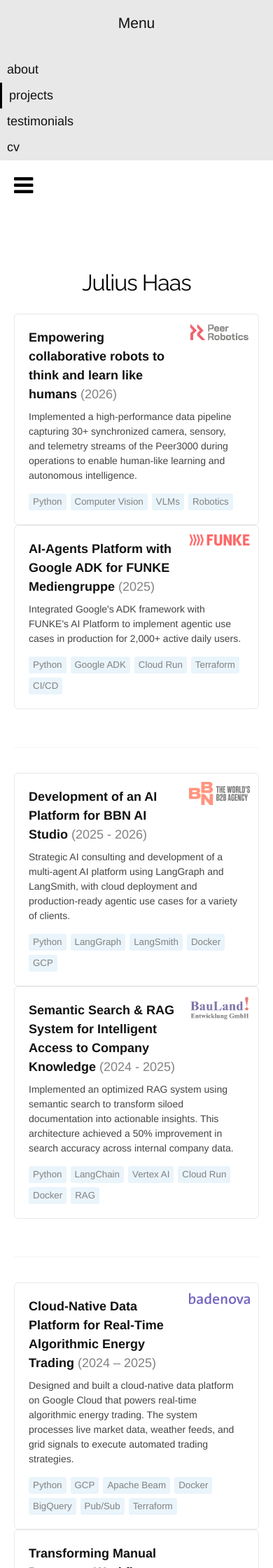
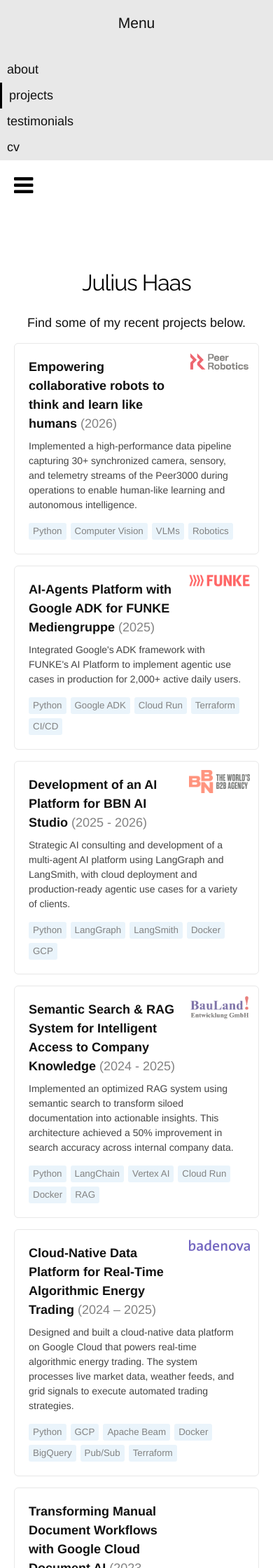
Before and after one commit to julhaas91/julhaas91.github.io, a Jekyll site: the page built from projects.html, in a window 390 px wide. Shown: the top 2240 px of the page at 70% size. Built offline with Jekyll 4.4.1, drawn with Linux system fonts in a browser that asks for light colours; nearby versions of some CDN libraries; some web fonts are replaced; a style sheet for code colours, icons or effects is not loaded.

Commit message:
optimize "projects" page for mobile

```diff
--- a/css/main.css
+++ b/css/main.css
@@ -1261,6 +1261,13 @@ table {
   flex-wrap: wrap;
   gap: 6px; }
 
+@media screen and (max-width: 549px) {
+  .projects-grid .divider {
+    display: none; }
+  .projects-grid .project-card {
+    margin-bottom: 16px; }
+}
+
 .project-tag {
   font-size: 10pt;
   color: #828282;
--- a/projects.html
+++ b/projects.html
@@ -3,7 +3,11 @@ layout: layout
 title: "Projects"
 ---
 
+<center>
+  <p>Find some of my recent projects below.</p>
+</center>
 
+<div class="projects-grid">
   <div class="row">
     <div class="six columns">
       <a href="/projects/peer-robotics" class="no-link-style">
@@ -157,3 +161,4 @@ title: "Projects"
       </a>
     </div>
   </div>
+</div>
```
